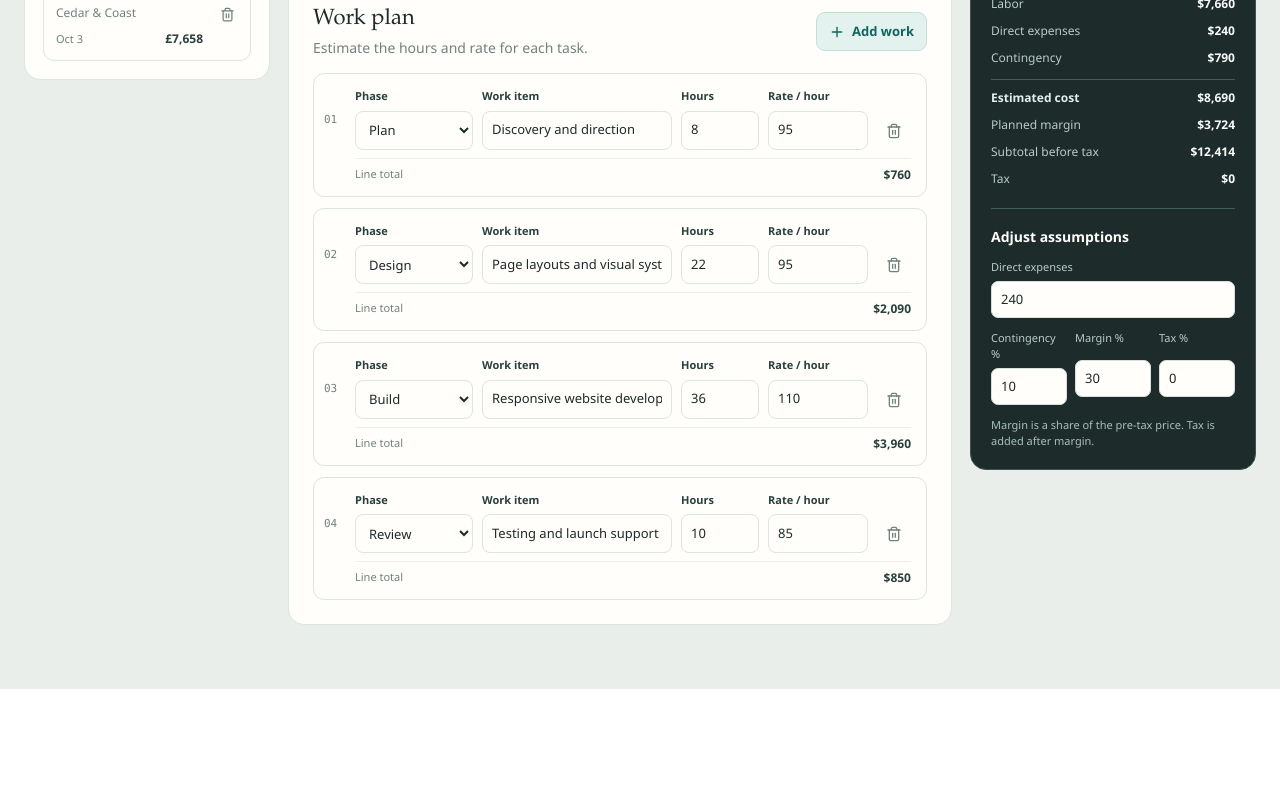
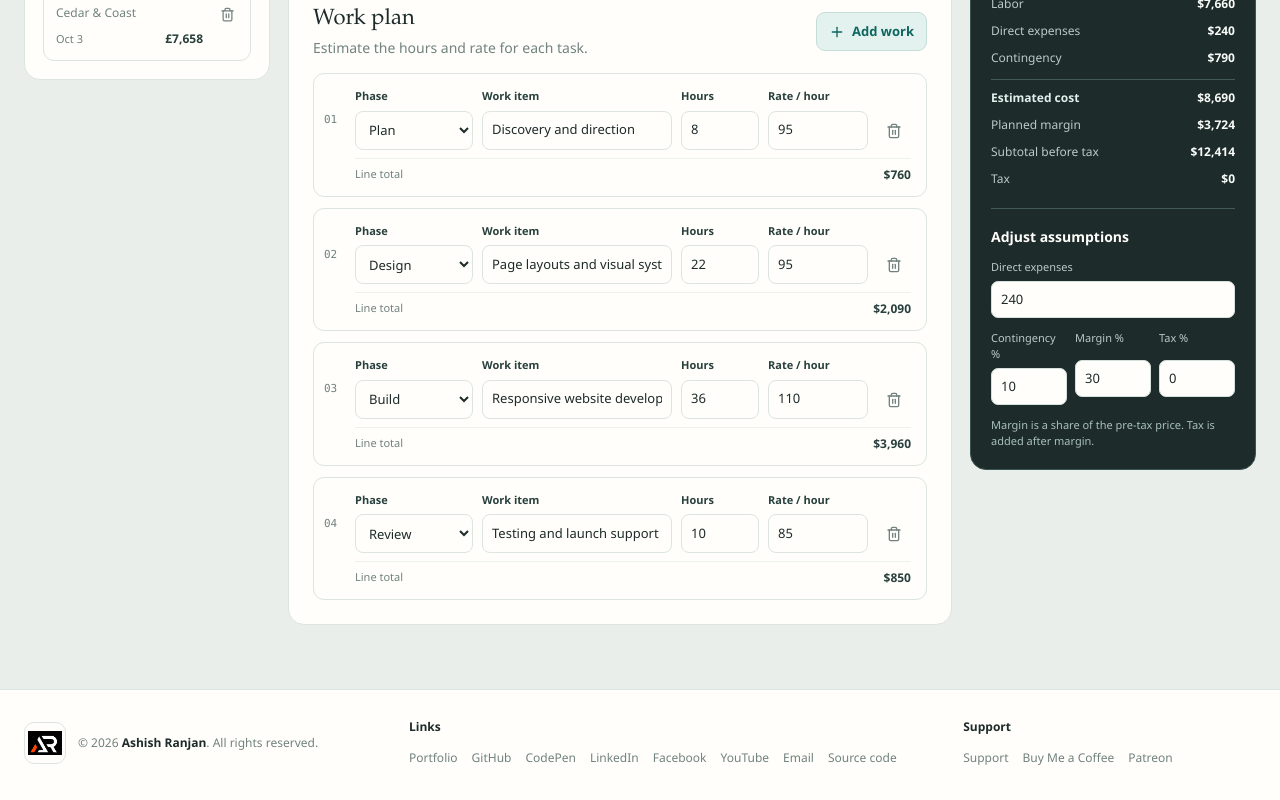
Before and after one commit to a2rp/project-estimation-tool, a React (Vite) app: page / in a window 1280 px wide. Shown: the part 748-1548 px from the top of the page. Before the commit the page ends 1437 px from the top, so only its background shows below. Built offline with nearby package versions, Linux system fonts and the light colour scheme.

Commit message:
feat: add creator and project footer links

```diff
--- a/src/App.jsx
+++ b/src/App.jsx
@@ -5,6 +5,7 @@ import EstimateEditor from './components/estimateEditor/index.jsx'
 import EstimateIntro from './components/estimateIntro/index.jsx'
 import EstimateLibrary from './components/estimateLibrary/index.jsx'
 import EstimateSummary from './components/estimateSummary/index.jsx'
+import Footer from './components/appFooter/index.jsx'
 import Header from './components/header/index.jsx'
 import { createEstimate, loadEstimates, saveEstimates } from './data/estimates.js'
 import styles from './App.module.css'
@@ -102,6 +103,7 @@ const App = () => {
           )}
         </div>
       </main>
+      <Footer />
       <BackToTop />
       {pendingDelete && (
         <ConfirmDialog
--- /dev/null
+++ b/src/components/appFooter/index.jsx
@@ -0,0 +1,66 @@
+import styles from './styles.module.css'
+
+const links = [
+  { label: 'Portfolio', href: 'https://www.ashishranjan.net' },
+  { label: 'GitHub', href: 'https://github.com/a2rp' },
+  { label: 'CodePen', href: 'https://codepen.io/ash1198' },
+  { label: 'LinkedIn', href: 'https://www.linkedin.com/in/aashishranjan' },
+  { label: 'Facebook', href: 'https://www.facebook.com/theash.ashish/' },
+  { label: 'YouTube', href: 'https://www.youtube.com/@ashishranjan-ashz?sub_confirmation=1' },
+  { label: 'Email', href: 'mailto:ash.ranjan09@gmail.com' },
+  { label: 'Source code', href: 'https://github.com/a2rp/project-estimation-tool' },
+]
+
+const supportLinks = [
+  { label: 'Support', href: 'https://a2rp-donation-page.netlify.app/' },
+  { label: 'Buy Me a Coffee', href: 'https://buymeacoffee.com/ashishranjan' },
+  { label: 'Patreon', href: 'https://www.patreon.com/ashishranjan' },
+]
+
+const Footer = () => (
+  <footer className={styles.footer}>
+    <div className={styles.content}>
+      <div className={styles.identity}>
+        <a href="https://www.ashishranjan.net" target="_blank" rel="noreferrer" aria-label="Ashish Ranjan portfolio">
+          <img src={import.meta.env.BASE_URL + 'logo.png'} alt="Ashish Ranjan" />
+        </a>
+        <p>
+          © {new Date().getFullYear()} <a href="https://github.com/a2rp" target="_blank" rel="noreferrer">Ashish Ranjan</a>.
+          {' '}All rights reserved.
+        </p>
+      </div>
+
+      <div className={styles.groups}>
+        <nav className={styles.group} aria-label="Links">
+          <h2>Links</h2>
+          <ul className={styles.linkList}>
+            {links.map((link) => (
+              <li key={link.label}>
+                <a
+                  className={styles.link}
+                  href={link.href}
+                  target={link.href.startsWith('mailto:') ? undefined : '_blank'}
+                  rel={link.href.startsWith('mailto:') ? undefined : 'noreferrer'}
+                >
+                  {link.label}
+                </a>
+              </li>
+            ))}
+          </ul>
+        </nav>
+        <nav className={styles.group} aria-label="Support">
+          <h2>Support</h2>
+          <ul className={styles.linkList}>
+            {supportLinks.map((link) => (
+              <li key={link.label}>
+                <a className={styles.link} href={link.href} target="_blank" rel="noreferrer">{link.label}</a>
+              </li>
+            ))}
+          </ul>
+        </nav>
+      </div>
+    </div>
+  </footer>
+)
+
+export default Footer
--- /dev/null
+++ b/src/components/appFooter/styles.module.css
@@ -0,0 +1,122 @@
+.footer {
+  padding: 28px max(24px, calc((100vw - 1320px) / 2)) 32px;
+  background: var(--color-surface);
+  border-top: 1px solid var(--color-line);
+
+  .content {
+    display: grid;
+    grid-template-columns: minmax(220px, 0.75fr) minmax(0, 1.8fr);
+    align-items: center;
+    gap: 32px;
+    max-width: 1320px;
+    margin-inline: auto;
+  }
+
+  .identity {
+    display: flex;
+    align-items: center;
+    gap: 12px;
+
+    > a {
+      display: grid;
+      flex: 0 0 42px;
+      width: 42px;
+      height: 42px;
+      place-items: center;
+      background: var(--color-white);
+      border: 1px solid var(--color-line);
+      border-radius: 10px;
+      transition: border-color 160ms ease, box-shadow 160ms ease;
+
+      &:hover,
+      &:focus-visible {
+        border-color: #9cbdb6;
+        outline: none;
+        box-shadow: 0 3px 10px rgb(29 43 42 / 9%);
+      }
+    }
+
+    img {
+      width: 34px;
+      height: 34px;
+      object-fit: contain;
+    }
+
+    p {
+      color: var(--color-muted);
+      font-size: 12px;
+      line-height: 1.5;
+    }
+
+    p a {
+      color: var(--color-ink);
+      font-weight: 700;
+    }
+
+    p a:hover,
+    p a:focus-visible {
+      color: var(--color-teal-dark);
+      outline: none;
+    }
+  }
+
+  .groups {
+    display: grid;
+    grid-template-columns: minmax(0, 1fr) minmax(170px, 0.55fr);
+    gap: 22px;
+  }
+
+  .group {
+    h2 {
+      margin-bottom: 8px;
+      color: var(--color-ink);
+      font-size: 12px;
+      font-weight: 750;
+    }
+  }
+
+  .linkList {
+    display: flex;
+    flex-wrap: wrap;
+    gap: 6px 14px;
+  }
+
+  .link {
+    color: var(--color-muted);
+    font-size: 12px;
+    transition: color 160ms ease;
+
+    &:hover,
+    &:focus-visible {
+      color: var(--color-teal-dark);
+      outline: none;
+      text-decoration: underline;
+      text-underline-offset: 3px;
+    }
+  }
+
+  @media (max-width: 1000px) {
+    .content {
+      grid-template-columns: 1fr;
+      gap: 20px;
+    }
+  }
+
+  @media (max-width: 640px) {
+    padding: 24px 16px 30px;
+
+    .groups {
+      grid-template-columns: 1fr;
+      gap: 16px;
+    }
+
+    .identity {
+      align-items: flex-start;
+
+      img {
+        width: 31px;
+        height: 31px;
+      }
+    }
+  }
+}
```
